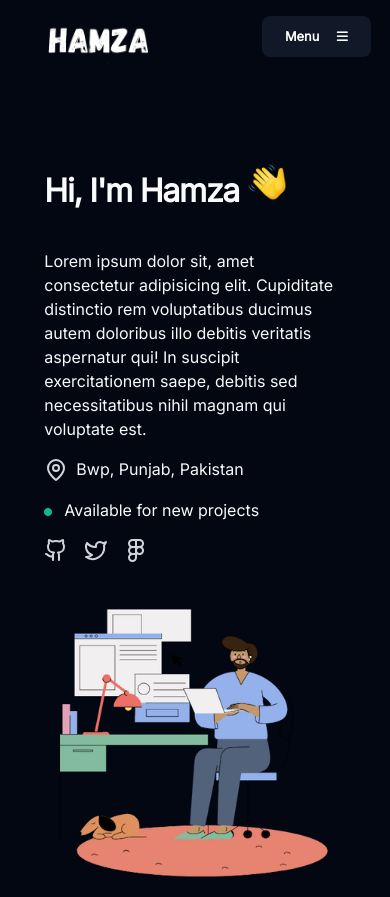
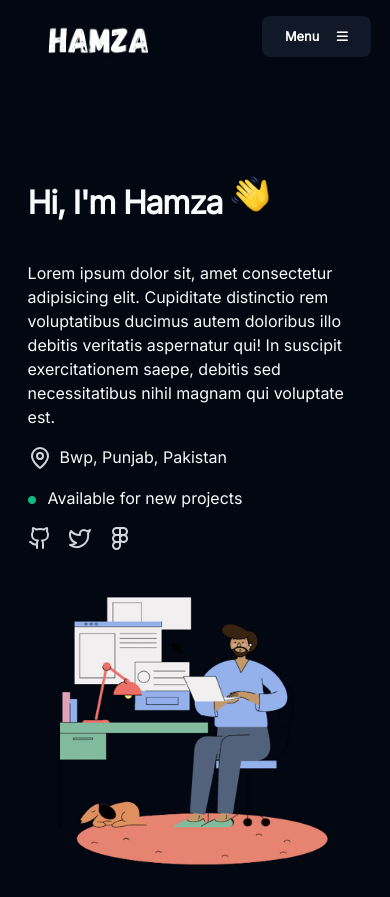
Before and after one commit to hamzayounis106/Portfolio-2, a website: page index.html in a window 390 px wide. Shown: the top 897 px of the page. Drawn offline with nearby package versions, Linux system fonts and the light colour scheme.

Commit message:
style: Update responsive.css and style.css for improved mobile responsiveness

```diff
--- a/resposive.css
+++ b/resposive.css
@@ -166,9 +166,16 @@
   }
 }
 @media screen and (max-width: 450px) {
+  .content_hero {
+    max-width: 100%;
+    width: 100%;
+  }
   .hero_img {
     margin-top: 1.4rem;
     max-width: 90%;
+  }
+  .tetimonial_header p{
+    padding: 1rem;
   }
   .hero_Section {
     margin-top: 11rem;
```
